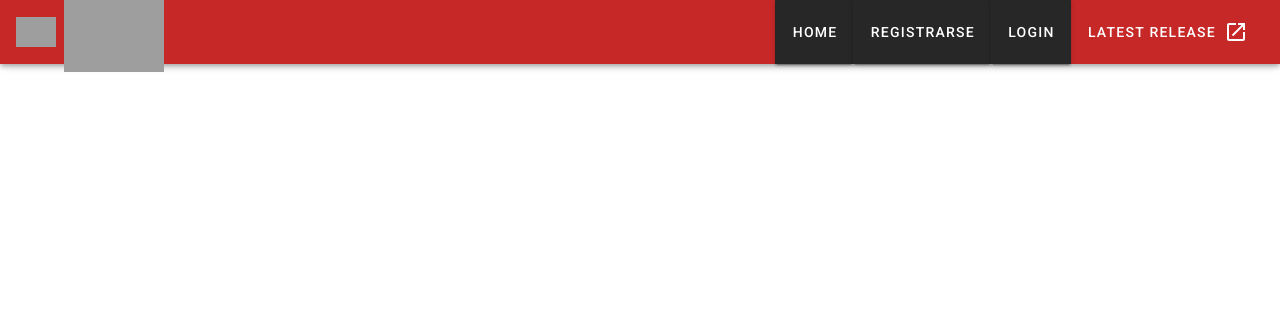
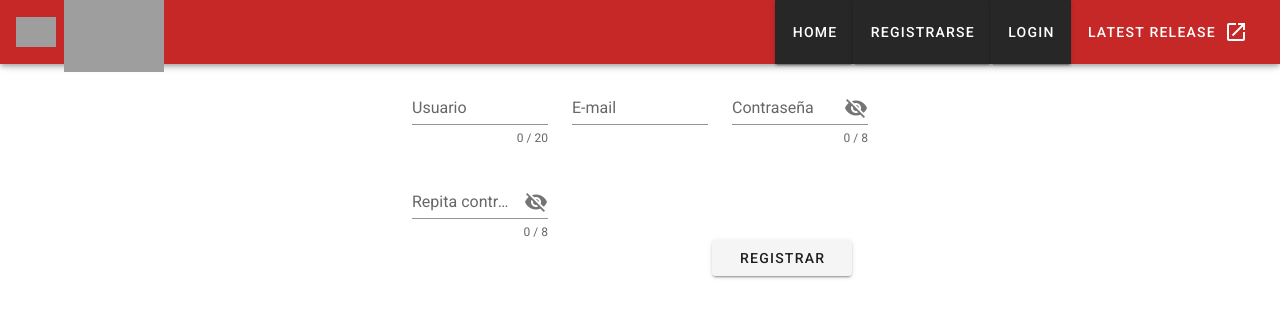
Before and after one commit to ULE-Informatica/07-appweb-aw2020-g1-2, a Vue app in the folder front_end/: page /register in a window 1280 px wide. Shown: the top 318 px of the page. Built offline with nearby package versions, Linux system fonts and the light colour scheme; grey boxes are pictures that could not be loaded.

Commit message:
vuetify registrar

```diff
--- a/front_end/src/components/Register.vue
+++ b/front_end/src/components/Register.vue
@@ -1,74 +1,97 @@
 <template>
-  <div>
-    <h1>{{ header }}</h1>
-
-    <div class="error" v-if="errors.length">
-      <p>
-        <b>Please correct the following error(s):</b>
-        <ul>
-          <li v-for="(error, i) in errors" :key="i">{{ error }}</li>
-        </ul>
-      </p>
-    </div>
-
-    <form @submit.prevent="createManager(username, password)">
-      <label class="form" for='username'>Username:</label>
-      <input class="form" type="text" v-model="username">
-      <label class="form" for='email'>Email:</label>
-      <input class="form" type="text" v-model="email">
-      <label class="form" for='password'>Password:</label>
-      <input class="form" type="text" v-model="password">
-      <label class="form" for='confirm password'>Confirm Password:</label>
-      <input class="form" type="text" v-model="confirmedPw">
-      <button type="submit">Submit</button>
-    </form>
-  </div>
+  <v-form v-model="valid">
+    <v-container>
+      <v-row>
+        <v-col
+          cols="12"
+          md="4"
+        >
+          <v-text-field
+            v-model="username"
+            :rules="usernameRules"
+            :counter="20"
+            label="Usuario"
+            required
+          ></v-text-field>
+        </v-col>
+        <v-col
+          cols="12"
+          md="4"
+        >
+          <v-text-field
+            v-model="email"
+            :rules="emailRules"
+            label="E-mail"
+            required
+          ></v-text-field>
+        </v-col>
+        <v-col
+          cols="12"
+          md="4"
+        >
+          <v-text-field
+            v-model="password"
+            :append-icon="show ? 'mdi-eye' : 'mdi-eye-off'"
+            :rules="passwordRules"
+            :type="show ? 'text' : 'password'"
+            :counter="8"
+            label="Contraseña"
+            required
+            @click:append="show = !show"
+          ></v-text-field>
+        </v-col>
+        <v-col
+          cols="12"
+          md="4"
+        >
+          <v-text-field
+            v-model="passwordConfirm"
+            :append-icon="show2 ? 'mdi-eye' : 'mdi-eye-off'"
+            :rules="[passwordRules, passwordConfirmationRule]"
+            :type="show ? 'text' : 'password'"
+            :counter="8"
+            label="Repita contraseña"
+            required
+            @click:append="show = !show"
+          ></v-text-field>
+        </v-col>
+      </v-row>
+          <v-btn class="mr-4" v-on:click="submit">Registrar</v-btn>
+    </v-container>
+  </v-form>
 </template>
 
 <script>
-import UserControl from '../Contollers/userService'
+//var control = require("./../controllers/indexControl");
 export default {
-  data () {
-    return {
-      header: 'Register',
-      username: null,
-      email: null,
-      password: null,
-      confirmedPw: null,
-      errors: []
-    }
-  },
-  methods: {
-    async createManager (username, password) { //HABRÁ QUE TENER UN CONTROLADOR EN EL BACK_END QUE HAGA EL REGISTER EN LA BASE DE DATOS
-      this.errors = []
-      if (!this.username) {
-        this.errors.push('Name required.')
-        return
-      }
-      if (!this.email) {
-        this.errors.push('Email required.')
-        return
-      }
-      if (!this.password) {
-        this.errors.push('Password required.')
-        return
-      }
-      if (!this.confirmedPw || this.confirmedPw !== this.password) {
-        this.errors.push('Please enter the same password again.')
-        return
-      }
-      try {
-        await UserControl.register({
-          email: email,
-          username: username,
-          password: password
-        })
-        alert('Manager has successfully registered')
-      } catch (err) {
-        alert(err)
-      }
-    }
-  }
+  data: () => ({
+      show: false,
+      show2: false,
+      valid: false,
+      username: '',
+
+      nameRules: [
+        v => !!v || 'Username is required',
+        v => v.length <= 20 || 'Username must be less than 20 characters',
+      ],
+      email: '',
+      emailRules: [
+        v => !!v || 'E-mail is required',
+        v => /.+@.+/.test(v) || 'E-mail must be valid',
+      ],
+      password: '',
+      passwordConfirm: '',
+      passwordRules: [
+        v => !!v || 'Password is required',
+        v =>v.length >= 8 || 'Password must be valid',
+        v =>v.length <= 20 || 'Password must be less than 20 characters',
+      ]
+    }),
+    computed: {
+    passwordConfirmationRule() {
+      return () => (this.password === this.passwordConfirm) || 'Password must match'
+    },
+}
 }
 </script>
 
--- a/front_end/src/router/index.js
+++ b/front_end/src/router/index.js
@@ -22,6 +22,12 @@ const routes = [
     component: () =>
       import(/* webpackChunkName: "login" */ "@/components/Login.vue")
   },
+  {
+    path: "/register",
+    name: "Register",
+    component: () =>
+      import(/* webpackChunkName: "register" */ "@/components/Register.vue")
+  },
    {
     path: "/about",
     name: "About",
```
